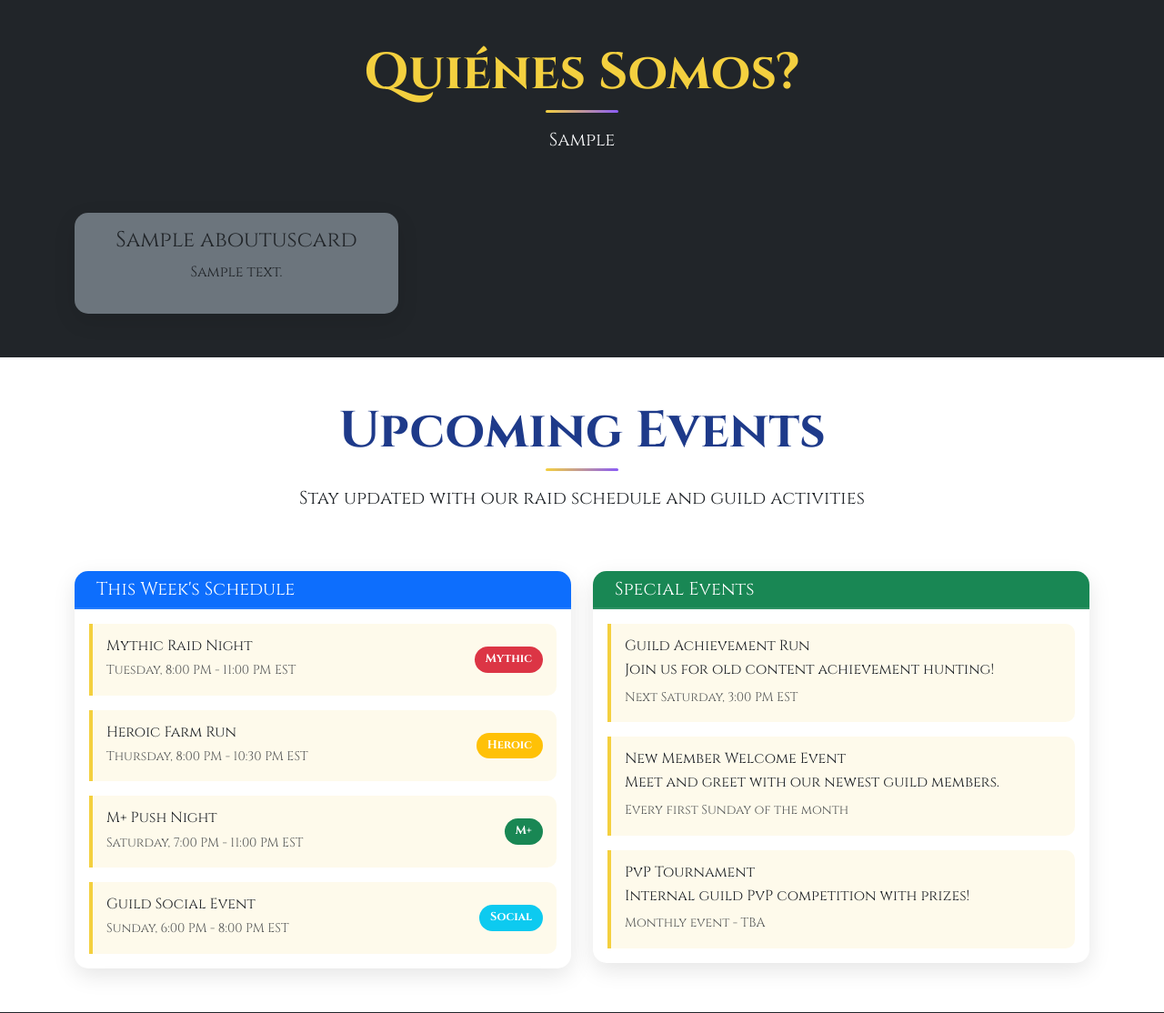
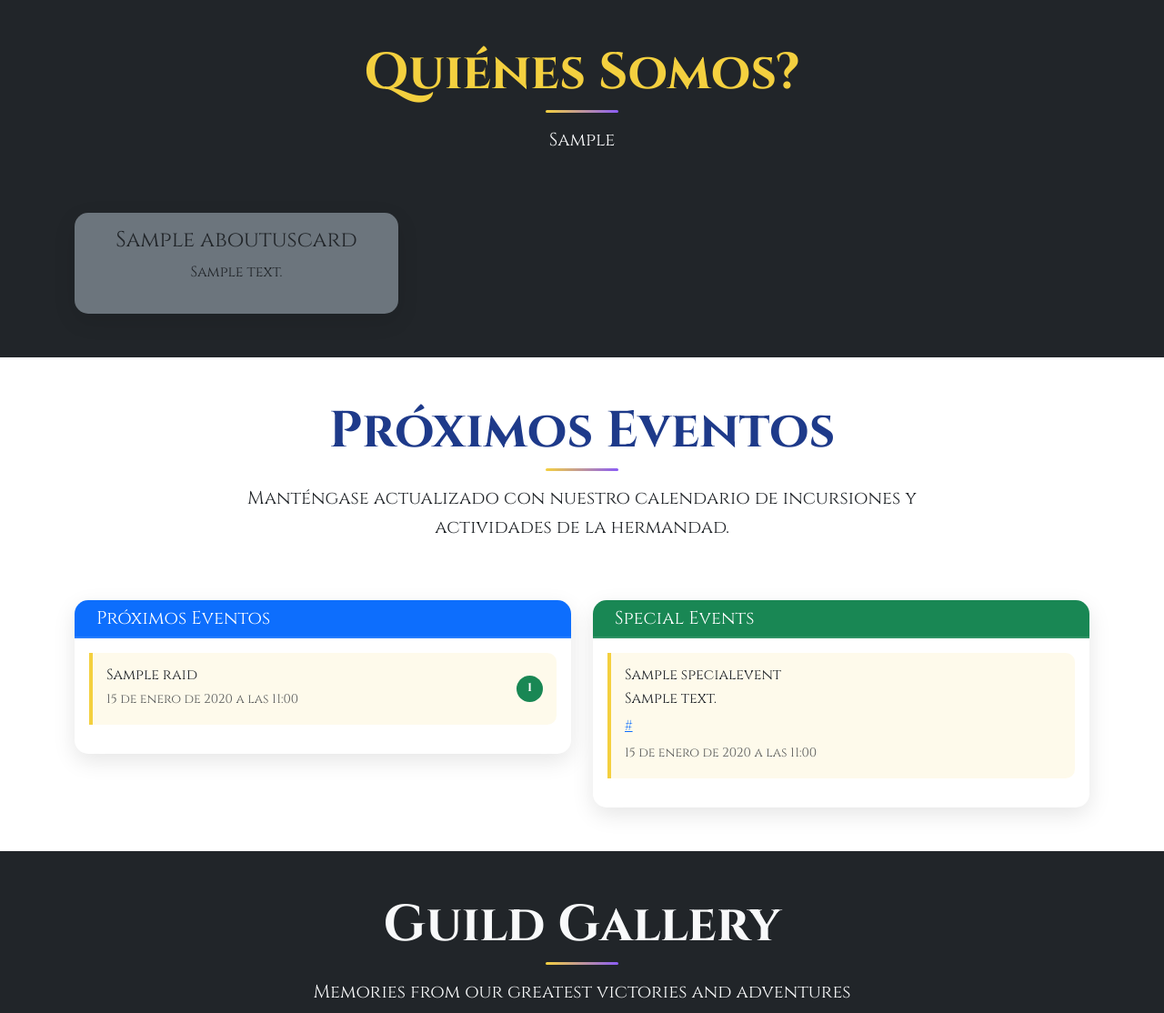
Before and after one commit to ConquistadoresTWoW/conquistadores.org, a Django app: template conquistadores/templates/landing/index.html in a window 1280 px wide. Shown: the part 801-1915 px from the top of the page at 91% size. Run offline with Django 5.2, Linux system fonts and the light colour scheme; tables that the repository leaves empty hold one stand-in row (values such as "Sample post"); the template is opened without the code that fills it: values that come from a table or form of the project are taken from there, most other values are stand-ins (such as "Sample title", 1, 10 or a date in 2020); some libraries are stand-ins or nearby versions.

Commit message:
feat: rendering events

```diff
--- a/conquistadores/templates/landing/htmx/partials/calendar.html
+++ b/conquistadores/templates/landing/htmx/partials/calendar.html
@@ -3,53 +3,28 @@
   <div class="container">
     <div class="row">
       <div class="col-lg-8 mx-auto text-center mb-5">
-        <h2 class="display-4 mb-4 section-title">Upcoming Events</h2>
-        <p class="lead">Stay updated with our raid schedule and guild activities</p>
+        <h2 class="display-4 mb-4 section-title">{% translate "Próximos Eventos" %}</h2>
+        <p class="lead">{% translate "Manténgase actualizado con nuestro calendario de incursiones y actividades de la hermandad." %}</p>
       </div>
     </div>
     <div class="row g-4">
       <div class="col-lg-6">
         <div class="card border-primary">
           <div class="card-header bg-primary text-white">
-            <h5 class="mb-0"><i class="fas fa-calendar-alt me-2"></i>This Week's Schedule</h5>
+            <h5 class="mb-0"><i class="fas fa-calendar-alt me-2"></i>{% translate "Próximos Eventos" %}</h5>
           </div>
           <div class="card-body">
+            {% for event in events %}
               <div class="event-item mb-3">
                 <div class="d-flex justify-content-between align-items-center">
                   <div>
-                  <h6 class="mb-1">Mythic Raid Night</h6>
-                  <small class="text-muted">Tuesday, 8:00 PM - 11:00 PM EST</small>
+                    <h6 class="mb-1">{{ event.raid_id }}</h6>
+                    <small class="text-muted">{{ event.start_time }}</small>
                   </div>
-                <span class="badge bg-danger">Mythic</span>
+                  <a href="https://raidres.fly.dev/res/{{event.reference}}" target="_blank"><span class="badge bg-success">{{ event.signups }}</span></a>
                 </div>
               </div>
-            <div class="event-item mb-3">
-              <div class="d-flex justify-content-between align-items-center">
-                <div>
-                  <h6 class="mb-1">Heroic Farm Run</h6>
-                  <small class="text-muted">Thursday, 8:00 PM - 10:30 PM EST</small>
-                </div>
-                <span class="badge bg-warning">Heroic</span>
-              </div>
-            </div>
-            <div class="event-item mb-3">
-              <div class="d-flex justify-content-between align-items-center">
-                <div>
-                  <h6 class="mb-1">M+ Push Night</h6>
-                  <small class="text-muted">Saturday, 7:00 PM - 11:00 PM EST</small>
-                </div>
-                <span class="badge bg-success">M+</span>
-              </div>
-            </div>
-            <div class="event-item">
-              <div class="d-flex justify-content-between align-items-center">
-                <div>
-                  <h6 class="mb-1">Guild Social Event</h6>
-                  <small class="text-muted">Sunday, 6:00 PM - 8:00 PM EST</small>
-                </div>
-                <span class="badge bg-info">Social</span>
-              </div>
-            </div>
+            {% endfor %}
           </div>
         </div>
       </div>
@@ -59,21 +34,18 @@
             <h5 class="mb-0"><i class="fas fa-star me-2"></i>Special Events</h5>
           </div>
           <div class="card-body">
+            {% for event in special_events %}
               <div class="event-item mb-3">
-              <h6 class="mb-1">Guild Achievement Run</h6>
-              <p class="mb-1">Join us for old content achievement hunting!</p>
-              <small class="text-muted">Next Saturday, 3:00 PM EST</small>
+                <h6 class="mb-1">{{ event.name }}</h6>
+                {% if event.description %}
+                  <p class="mb-1">{{ event.description }}</p>
+                {% endif %}
+                {% if event.url %}
+                  <p class="mb-1"><a href="">{{ event.url }}</a></p>
+                {% endif %}
+                <small class="text-muted">{{ event.date }}</small>
               </div>
-            <div class="event-item mb-3">
-              <h6 class="mb-1">New Member Welcome Event</h6>
-              <p class="mb-1">Meet and greet with our newest guild members.</p>
-              <small class="text-muted">Every first Sunday of the month</small>
-            </div>
-            <div class="event-item">
-              <h6 class="mb-1">PvP Tournament</h6>
-              <p class="mb-1">Internal guild PvP competition with prizes!</p>
-              <small class="text-muted">Monthly event - TBA</small>
-            </div>
+            {% endfor %}
           </div>
         </div>
       </div>
```
Lines whose indentation alone changed are shown as unchanged.
